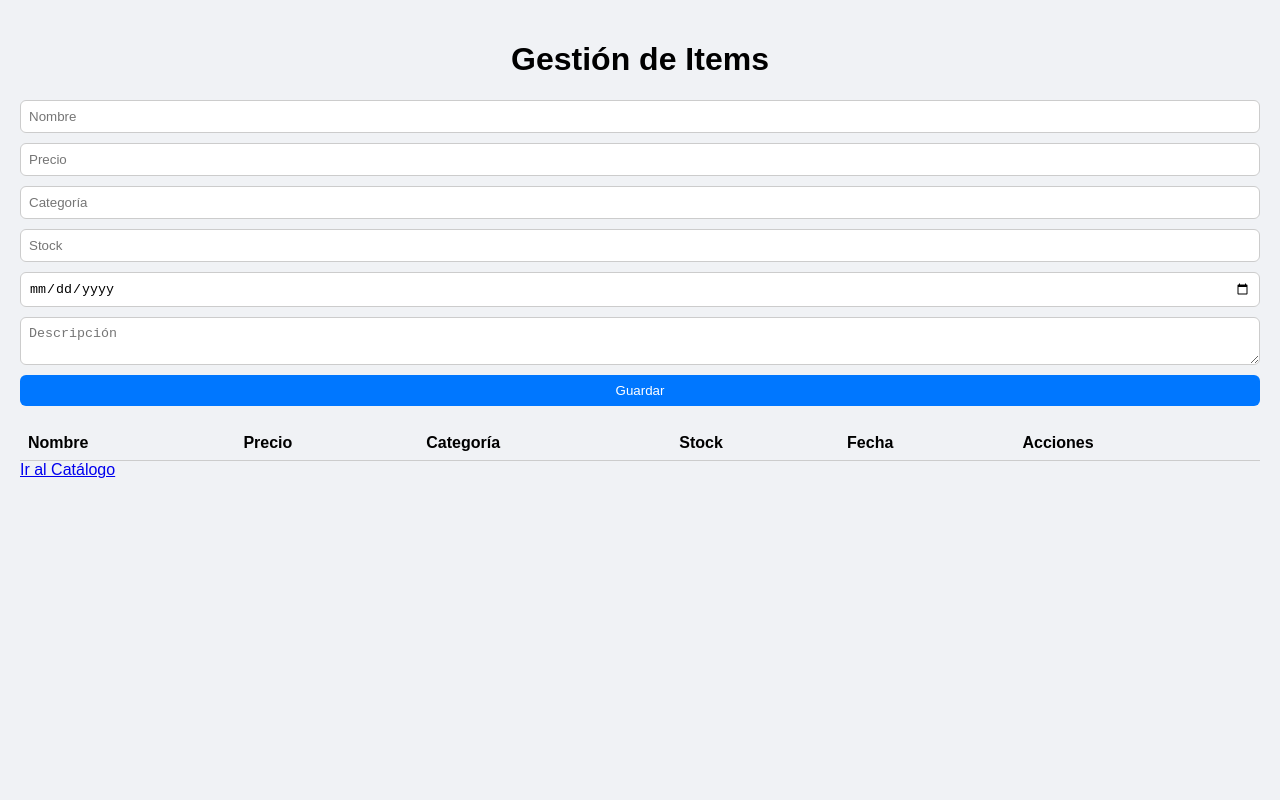
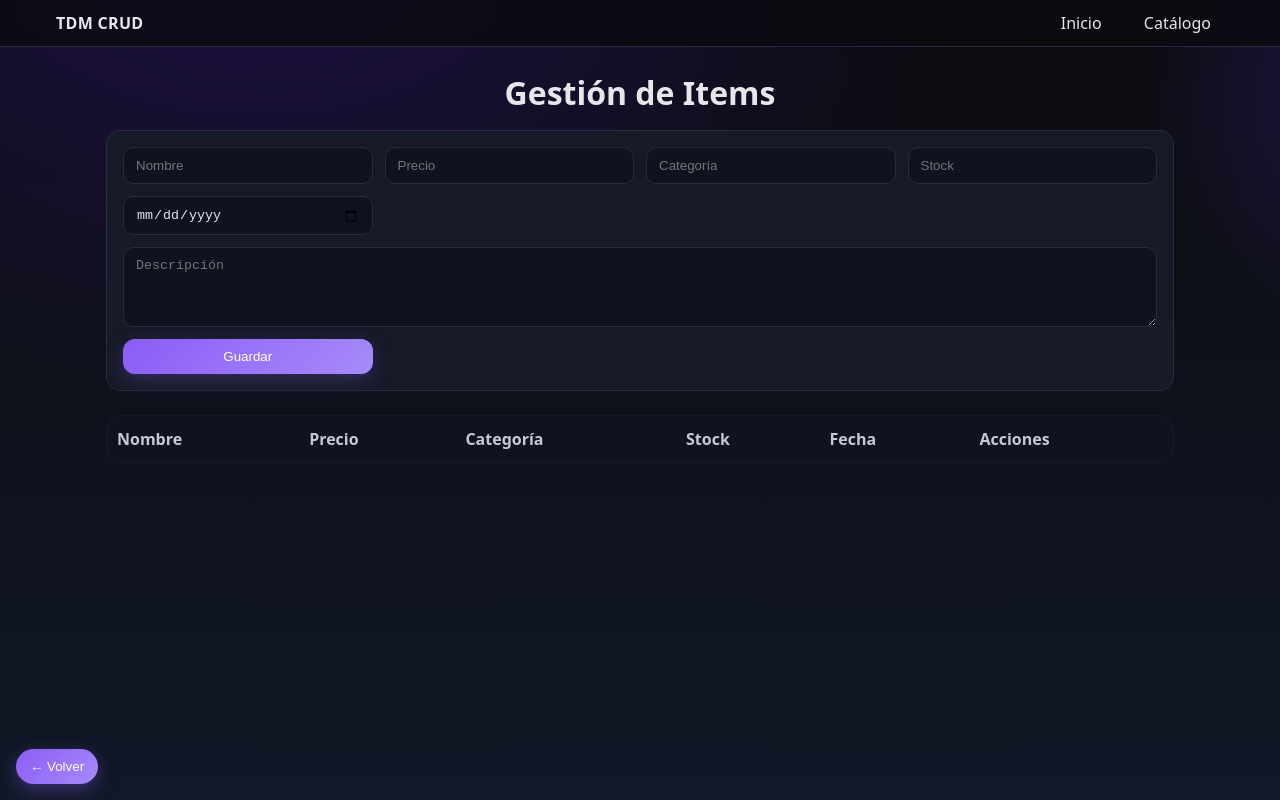
Before and after one commit to XxCamilo14xX/TD_CRUD_4, a website with bundled scripts: page public/index.html in a window 1280 px wide. Built offline with nearby package versions, Linux system fonts and the light colour scheme; files whose address does not match are found by name.

Commit message:
Mejoras: tema dark morado y botón de volver en las páginas

```diff
--- a/public/css/styles.css
+++ b/public/css/styles.css
@@ -1,83 +1,120 @@
-body {
-  font-family: sans-serif;
-  background: #f0f2f5;
-  margin: 0;
-  padding: 20px;
+:root{
+  --bg:#0b0b0f;
+  --bg2:#111827;
+  --card:#161a27;
+  --border:#272b3d;
+  --text:#e5e7eb;
+  --muted:#a1a1aa;
+  --accent:#8b5cf6;
+  --accent2:#a78bfa;
+  --danger:#ef4444;
 }
 
-h1 {
-  text-align: center;
+*{box-sizing:border-box}
+
+body{
+  font-family: system-ui, -apple-system, Segoe UI, Roboto, Ubuntu, Cantarell, Noto Sans, Helvetica, Arial, "Apple Color Emoji", "Segoe UI Emoji";
+  margin:0; padding:0;
+  color:var(--text);
+  background: radial-gradient(1200px 800px at 20% -10%, #1f1147 0%, transparent 60%),
+              radial-gradient(800px 600px at 120% 10%, #301a68 0%, transparent 50%),
+              linear-gradient(180deg, var(--bg), var(--bg2));
+  min-height:100vh;
 }
 
-form {
-  display: grid;
-  gap: 10px;
-  margin-bottom: 20px;
+/* NAV */
+.nav{
+  position:sticky; top:0; z-index:10;
+  background: rgba(10,10,15,0.8);
+  backdrop-filter: blur(6px);
+  border-bottom:1px solid var(--border);
+}
+.nav .container{
+  display:flex; align-items:center; justify-content:space-between;
+  max-width:1200px; margin:0 auto; padding:12px 16px;
+}
+.nav .brand{
+  font-weight:700; letter-spacing:.3px;
+}
+.nav a{
+  color:var(--text); text-decoration:none; margin-left:12px;
+  padding:8px 12px; border-radius:10px; border:1px solid transparent;
+}
+.nav a:hover{
+  border-color:var(--accent);
+  box-shadow:0 0 0 2px rgba(139,92,246,0.15) inset;
 }
 
-input, textarea, button {
-  padding: 8px;
-  border-radius: 6px;
-  border: 1px solid #ccc;
+/* Layout */
+.page{
+  max-width:1100px; margin:24px auto; padding:0 16px;
 }
 
-button {
-  background: #0077ff;
-  color: white;
-  border: none;
-  cursor: pointer;
-  transition: 0.3s;
+h1{ text-align:center; margin:18px 0 16px }
+a{ color:var(--accent) }
+
+/* Form */
+form{
+  display:grid; grid-template-columns: repeat(auto-fit, minmax(220px,1fr));
+  gap:12px; margin:16px 0 24px;
+  background:var(--card); padding:16px; border:1px solid var(--border); border-radius:14px;
+}
+input, textarea, select{
+  width:100%; padding:10px 12px; border-radius:10px;
+  border:1px solid var(--border); background:#0f1320; color:var(--text);
+}
+textarea{ min-height:80px; grid-column: 1 / -1; }
+
+button, .btn{
+  background: linear-gradient(135deg, var(--accent), var(--accent2));
+  color:white; border:none; padding:10px 14px; border-radius:12px; cursor:pointer;
+  box-shadow: 0 6px 18px rgba(139,92,246,.25);
+  transition: transform .15s ease, box-shadow .15s ease, opacity .2s;
+}
+button:hover, .btn:hover{ transform: translateY(-1px); box-shadow:0 12px 24px rgba(139,92,246,.25) }
+button:active, .btn:active{ transform: translateY(0) scale(.98) }
+
+/* Table */
+table{ width:100%; border-collapse: collapse; background:var(--card); border:1px solid var(--border); border-radius:14px; overflow:hidden }
+th, td{ padding:12px 10px; text-align:left; border-bottom:1px solid var(--border) }
+th{ background:#0f1320; color:#c7c9d1; font-weight:600 }
+tbody tr:nth-child(even){ background:#15192a }
+tbody tr:hover{ background:#11162a }
+
+/* Catalog */
+.catalog-grid{
+  display:grid; grid-template-columns: repeat(auto-fill, minmax(220px, 1fr));
+  gap:16px; padding:10px;
+}
+.card{
+  background:var(--card); border:1px solid var(--border); border-radius:16px; padding:16px;
+  box-shadow: 0 6px 16px rgba(0,0,0,.25);
+  transition: transform .15s ease, box-shadow .15s ease, border-color .2s;
+}
+.card:hover{ transform: translateY(-2px); box-shadow: 0 10px 20px rgba(0,0,0,.35); border-color:#3b2a6f }
+.card h2{ margin:0 0 8px; font-size:18px }
+.card p{ margin:4px 0; color:var(--muted) }
+.card .btn{ margin-top:8px }
+
+/* Modal */
+.modal{
+  position: fixed; inset:0; background: rgba(0,0,0,.55);
+  display:flex; align-items:center; justify-content:center;
+  padding:16px;
+}
+.modal-content{
+  background:#0f1320; color:var(--text); border:1px solid var(--border);
+  padding:20px; border-radius:16px; max-width:420px; width:100%;
 }
 
-button:hover {
-  background: #005ccc;
+/* Back floating button */
+.btn-back{
+  position: fixed; left:16px; bottom:16px; z-index:20;
+  background:linear-gradient(135deg, var(--accent), var(--accent2));
+  color:#fff; border:none; border-radius:999px; padding:10px 14px; cursor:pointer;
+  box-shadow: 0 6px 18px rgba(139,92,246,.35);
 }
-
-table {
-  width: 100%;
-  border-collapse: collapse;
+.btn-danger{
+  background:#3b0d0d; border:1px solid #7f1d1d;
 }
-
-th, td {
-  border-bottom: 1px solid #ccc;
-  padding: 8px;
-  text-align: left;
-}
-
-.catalog-grid {
-  display: grid;
-  grid-template-columns: repeat(auto-fill, minmax(220px, 1fr));
-  gap: 16px;
-  padding: 20px;
-}
-
-.card {
-  background: #fff;
-  border-radius: 12px;
-  padding: 16px;
-  box-shadow: 0 4px 8px rgba(0,0,0,0.15);
-  transition: transform 0.2s, box-shadow 0.2s;
-}
-
-.card:hover {
-  transform: scale(1.03);
-  box-shadow: 0 6px 12px rgba(0,0,0,0.25);
-}
-
-.modal {
-  position: fixed;
-  top: 0; left: 0;
-  width: 100%; height: 100%;
-  background: rgba(0,0,0,0.5);
-  display: flex;
-  align-items: center;
-  justify-content: center;
-}
-
-.modal-content {
-  background: white;
-  padding: 20px;
-  border-radius: 12px;
-  max-width: 400px;
-  text-align: center;
-}
+.btn-danger:hover{ opacity:.95 }
--- a/public/index.html
+++ b/public/index.html
@@ -1,24 +1,35 @@
 <!DOCTYPE html>
 <html lang="es">
 <head>
-  <meta charset="UTF-8">
+  <meta charset="UTF-8" />
   <title>CRUD Items</title>
-  <link rel="stylesheet" href="css/styles.css">
+  <link rel="stylesheet" href="css/styles.css" />
 </head>
 <body>
+  <nav class="nav">
+    <div class="container">
+      <div class="brand">TDM CRUD</div>
+      <div class="links">
+        <a href="index.html">Inicio</a>
+        <a href="catalog.html">Catálogo</a>
+      </div>
+    </div>
+  </nav>
+
+  <main class="page">
     <h1>Gestión de Items</h1>
 
     <form id="item-form">
-    <input type="hidden" id="item-id">
+      <input type="hidden" id="item-id" />
 
-    <input type="text" id="item-name" placeholder="Nombre" required>
-    <input type="number" id="item-price" placeholder="Precio" required>
-    <input type="text" id="item-category" placeholder="Categoría" required>
-    <input type="number" id="item-stock" placeholder="Stock" required>
-    <input type="date" id="item-date" required>
+      <input type="text" id="item-name" placeholder="Nombre" required />
+      <input type="number" id="item-price" placeholder="Precio" required />
+      <input type="text" id="item-category" placeholder="Categoría" required />
+      <input type="number" id="item-stock" placeholder="Stock" required />
+      <input type="date" id="item-date" required />
       <textarea id="item-description" placeholder="Descripción"></textarea>
 
-    <button type="submit">Guardar</button>
+      <button type="submit" class="btn">Guardar</button>
     </form>
 
     <table>
@@ -34,8 +45,10 @@
       </thead>
       <tbody id="items-table"></tbody>
     </table>
+  </main>
 
-  <a href="catalog.html">Ir al Catálogo</a>
+  <!-- Botón de volver -->
+  <button class="btn-back" onclick="history.length>1 ? history.back() : location.href='catalog.html'">← Volver</button>
 
   <script type="module" src="js/main.js"></script>
 </body>
```
Also changed, not shown: public/catalog.html (+19 -4 lines). Lines whose indentation alone changed are shown as unchanged.
